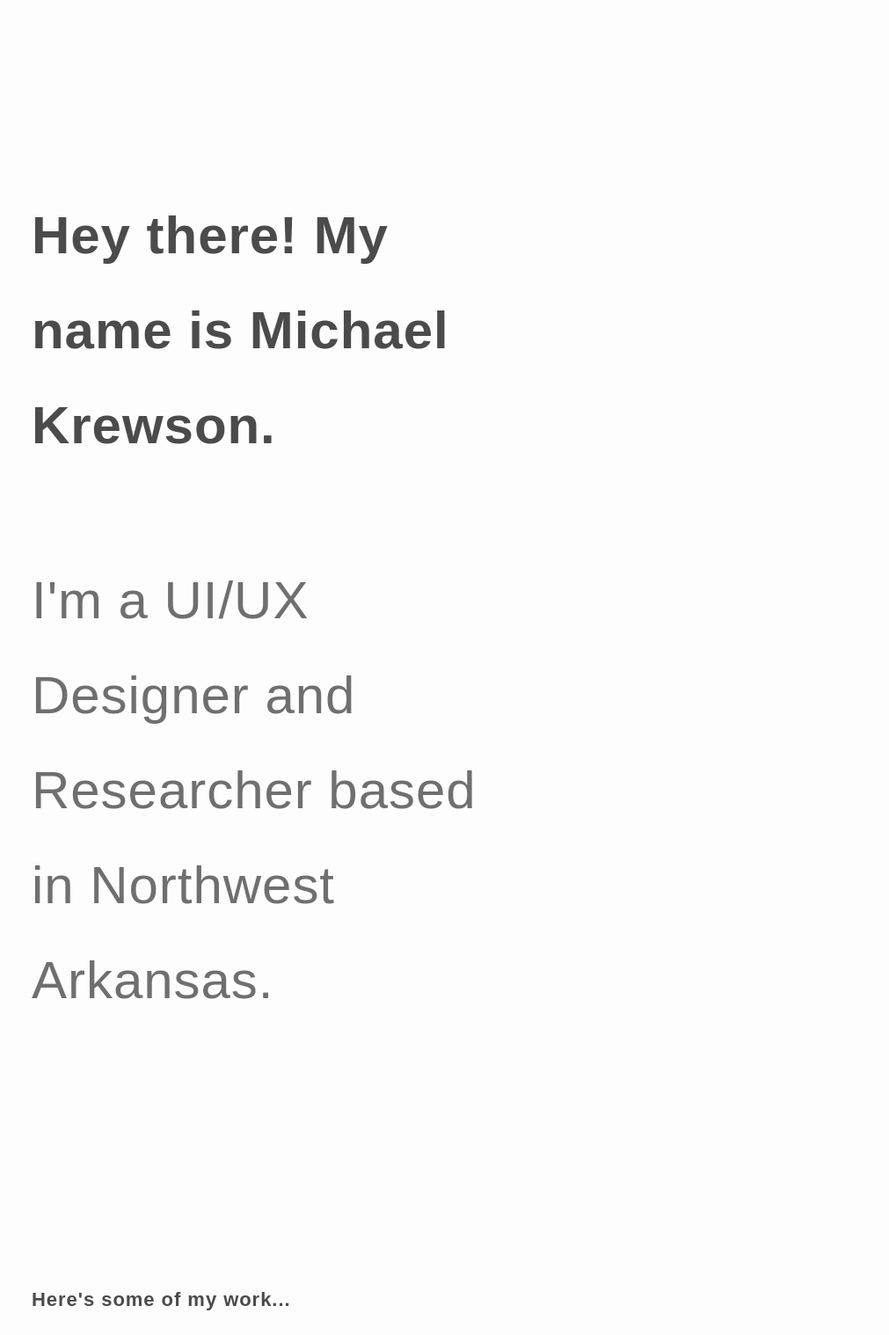
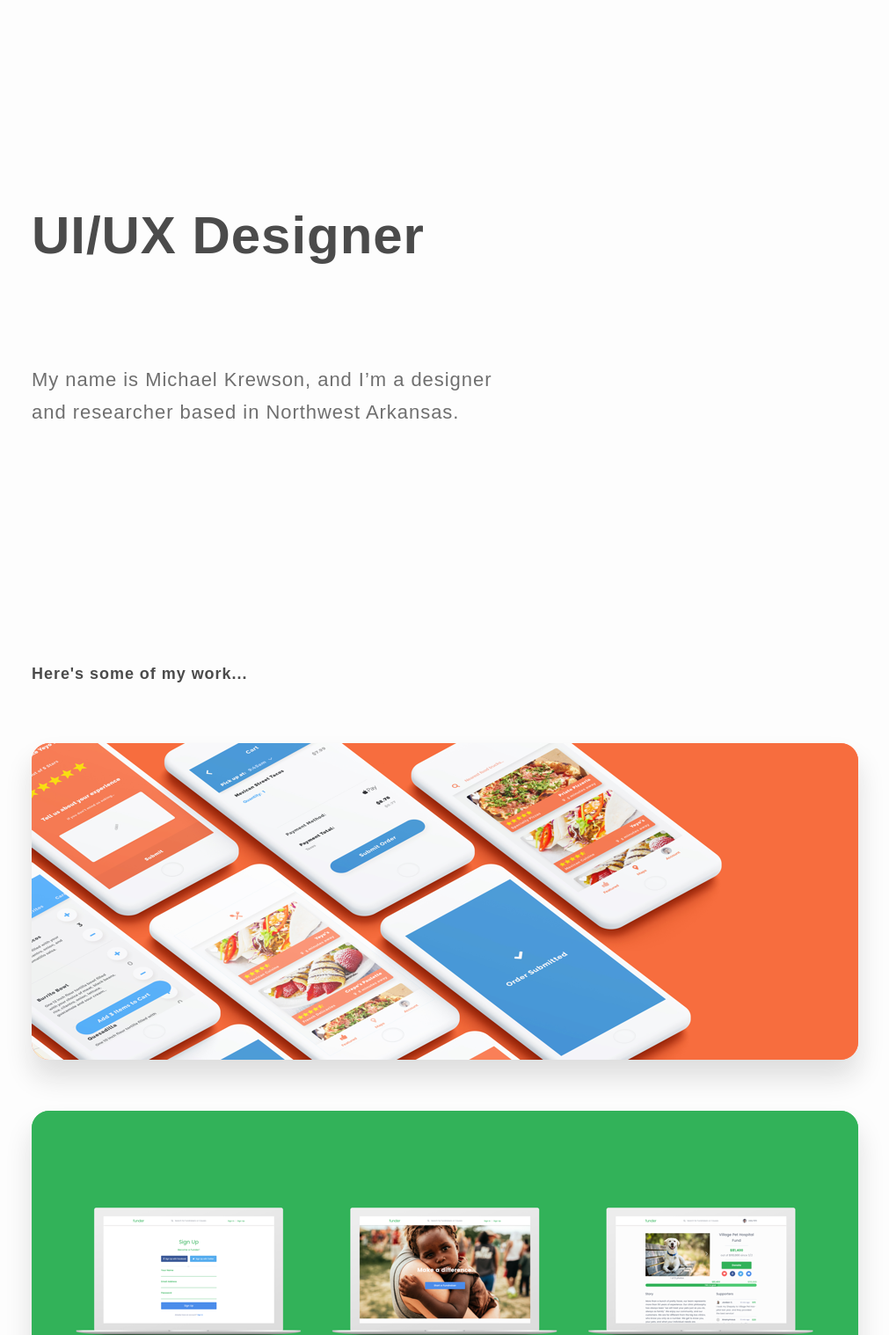
Before and after one commit to mkrewson/Portfolio, a plain HTML site: page index.html in a window 1280 px wide. Shown: the part 89-1607 px from the top of the page at 88% size, without its empty margins (134-1145 px from the left). Drawn offline with nearby package versions, Linux system fonts and the light colour scheme; a web font is replaced by a local one.

Commit message:
Updated Intro Wording

```diff
--- a/index.html
+++ b/index.html
@@ -28,13 +28,13 @@
 				 </div>
 			</nav>
 			  <div class="intro">
-				<h1 class="first-intro">Hey there! My name is Michael Krewson.</h1>
-				<h1 class="second-intro">I'm a UI/UX Designer and Researcher based in Northwest Arkansas.</h1>
+				<h1 class="first-intro">UI/UX Designer</h1>
+				<h2 class="second-intro">My name is Michael Krewson, and I’m a designer and researcher based in Northwest Arkansas.</h2>
 			  </div>
 		  </header>
 
 
-			<h2>Here's some of my work...</h2>
+			<h3>Here's some of my work...</h3>
 
         <section class="projects">
           <div class="project">
@@ -68,7 +68,7 @@
 
 
 		  <section class="about-me-left">
-			<h2 class="about-me-intro">Here’s a little bit about me…</h2>
+			<h3 class="about-me-intro">Here’s a little bit about me…</h3>
 			<p class= "first-paragraph">I have always had a passion for understanding the way humans interact with our world, and the things we humans create. Inspired by design giants, such as Dieter Rams and Jony Ive, I grew up being fascinated by intelligent and simple design.</p>
 			<p class= "second-paragraph">I began my journey with a Design Apprenticeship at Bloc. Since then, I have been immersed in the world of human-centered digital design.</p>
 			<p class= "third-paragraph">A few things I’m crazy about are coffee, travel, film, outdoor sports, friends and family, but most of all my lovely wife.</p>
@@ -80,7 +80,7 @@
           </section>
 
 		 <section class="contact-button-bottom">
-			 <h2 style= "line-height: 1.2">If you’d like to get in touch, <a class="link" href="mister.krewson@gmail.com">contact me here</a>.</h2>
+			 <h3 style= "line-height: 1.2">If you’d like to get in touch, <a class="link" href="mister.krewson@gmail.com">contact me here</a>.</h3>
 		 </section>
 	</body>
 </html>
```
